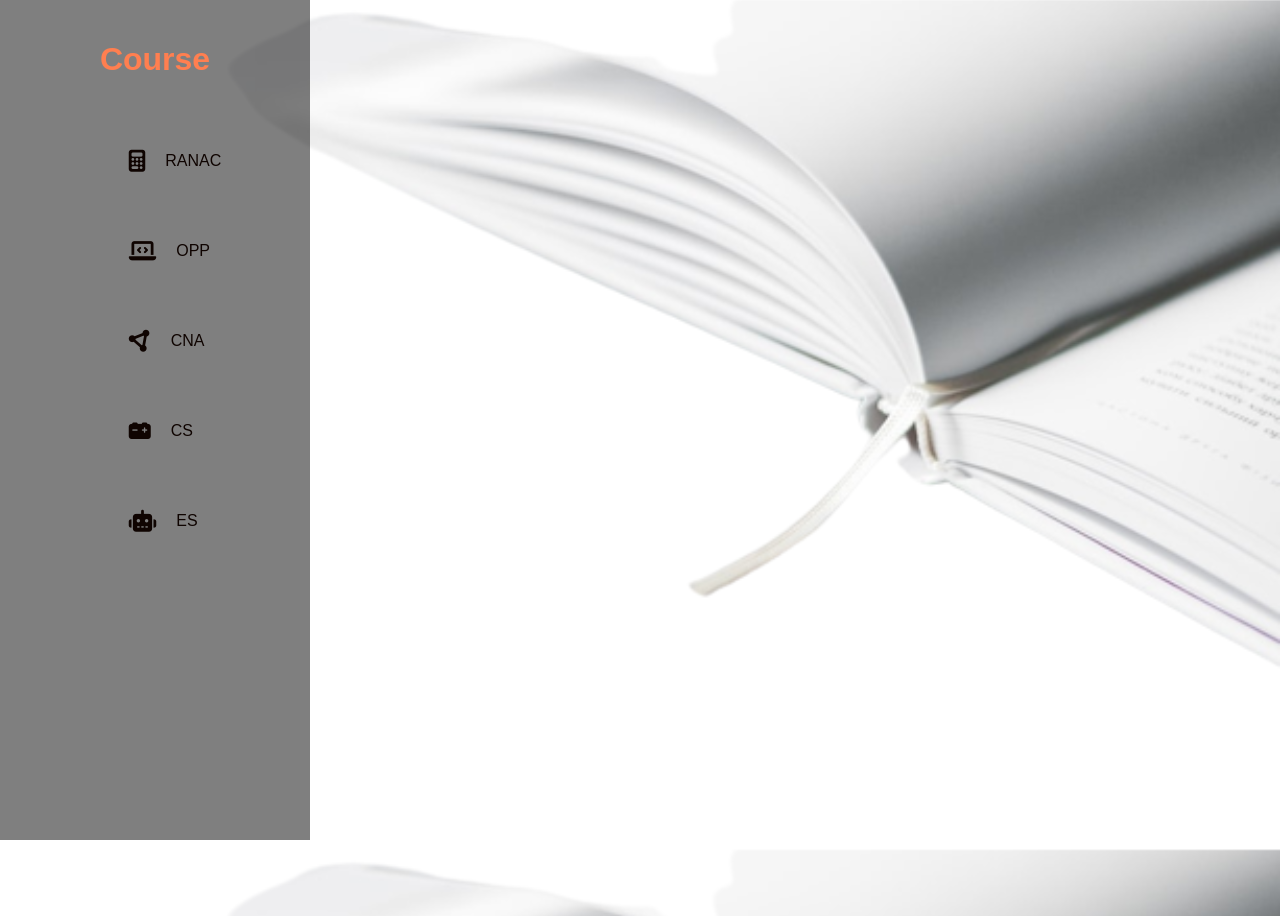
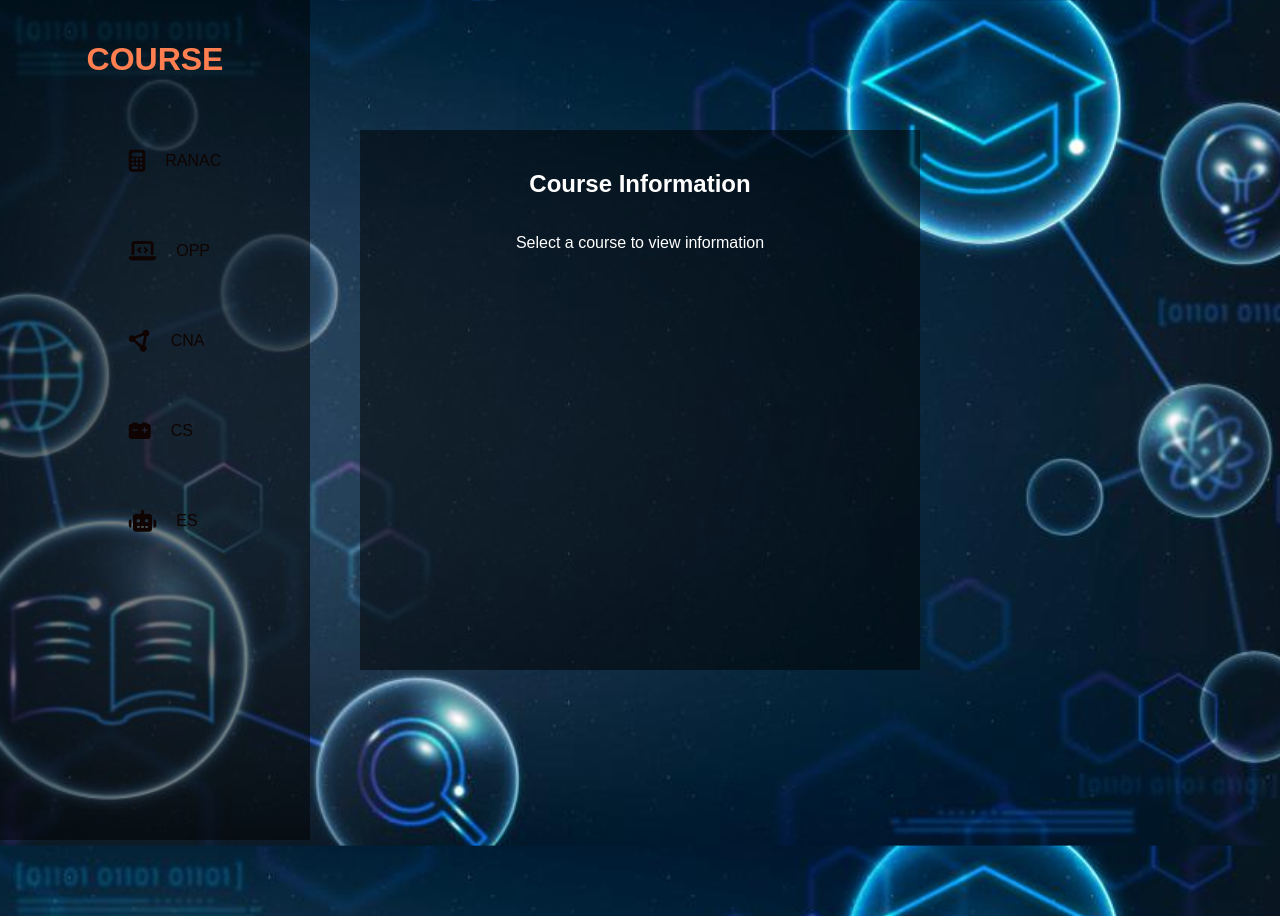
Before and after one commit to POTTERHEADHERMIONE/Central_addressing, a Flask app: page /student in a window 1280 px wide. Run offline with Flask 3, Linux system fonts and the light colour scheme; some libraries are stand-ins or nearby versions.

Commit message:
background image changed

```diff
--- a/static/studentstyle.css
+++ b/static/studentstyle.css
@@ -115,4 +73,62 @@ h2 {
     }
 }
 
-    /* Adjust the active block for smaller screens */
+
+
+.course-info {
+    width: 500px;
+    height: 500px;
+    background-color: rgba(0, 0, 0, 0.5);
+    position: fixed;
+    top: 50%; /* Center vertically */
+    left: 50%; /* Center horizontally */
+    transform: translate(-50%, -50%);
+    padding: 20px 30px;
+    display: flex;
+    flex-direction: column;
+    align-items: center;
+    color: white;
+
+
+.active {
+    background-color: rgba(240, 240, 240, 0.3);
+    width: 200px;
+    height: 47px;
+    position: absolute;
+    left: 0;
+    top: 5%;
+    z-index: -1;
+    border-radius: 6px;
+    box-shadow: 0 5px 10px rgba(255, 255, 255, 0.4);
+    display: none;
+    transition: top 0.5s, background-color 0.3s; /* Add background-color transition */
+}
+
+.nav-links li:hover a {
+    color: rgb(19, 18, 18);
+    background-color: coral;
+    transition: 0.3s;
+}
+
+.nav-links li:hover ~ .active {
+    display: block;
+}
+
+
+.nav-links li.selected a {
+    background-color: coral;
+    color: rgb(19, 18, 18);
+}
+}
+
+.nav-links li a:hover {
+    background-color: coral;
+    color: rgb(19, 18, 18);
+    transition: 0.3s;
+}
+
+
+.nav-links li.selected a {
+    background-color: coral;
+    color: rgb(19, 18, 18);
+}
--- a/templates/student.html
+++ b/templates/student.html
@@ -6,30 +6,25 @@
     <link rel="stylesheet" type="text/css" href="{{ url_for('static', filename='studentstyle.css') }}">
     <script src="https://kit.fontawesome.com/c94fce1bd4.js" crossorigin="anonymous"></script>
     <title>Document</title>
+
 </head>
 <body>
     <div class="header">
-
         <div class="side-nav">
-            <h1 style="color: coral">Course</h1>
-
+            <h1 style="color: coral">COURSE</h1>
             <ul class="nav-links">
-                <li><a href=""><i class="fa-solid fa-calculator"></i><p>RANAC</p></a></li>
+                <li><a href="#"><i class="fa-solid fa-calculator"></i><p>RANAC</p></a></li>
                 <li><a href="#"><i class="fa-solid fa-laptop-code"></i><p>OPP</p></a></li>
                 <li><a href="#"><i class="fa-solid fa-circle-nodes"></i><p>CNA</p></a></li>
                 <li><a href="#"><i class="fa-solid fa-car-battery"></i><p>CS</p></a></li>
                 <li><a href="#"><i class="fa-solid fa-robot"></i><p>ES</p></a></li>
-                <div class="active">
-
-                </div>
-
-
-
             </ul>
-
+        </div>
+        <div class="course-info">
+            <h2>Course Information</h2>
+            <p id="course-name">Select a course to view information</p>
+        </div>
     </div>
-
-
-
+    <script src="script.js"></script>
 </body>
 </html>
```
Also changed, not shown: other parts of static/studentstyle.css (+1 -43 lines), static/studentscript.js (added, +45 -0 lines), static/background.png.
